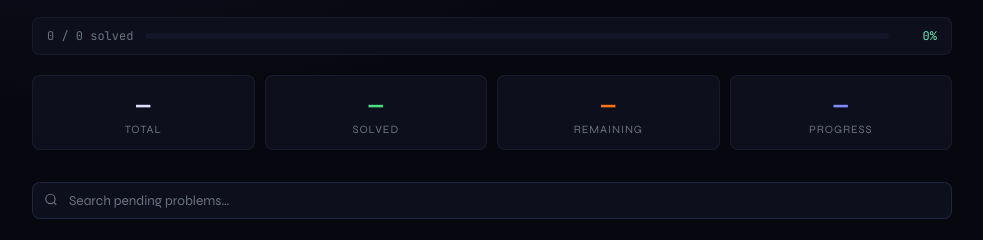
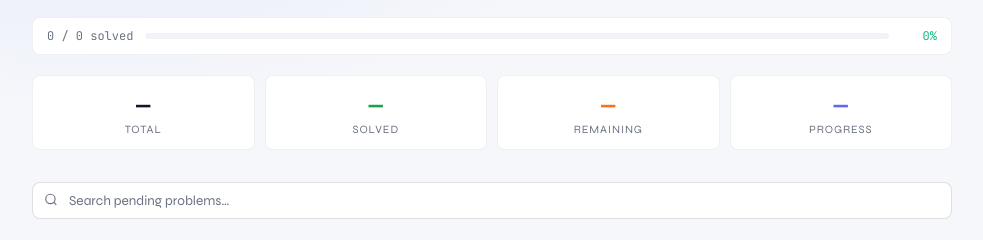
Before and after one commit to anshxs/dsasheet, a plain HTML site: page index.html in a window 1280 px wide. Shown: the part 85-325 px from the top of the page, without its empty margins (148-1131 px from the left). Drawn offline with Linux system fonts and the light colour scheme.

Commit message:
Update index.html

```diff
--- a/index.html
+++ b/index.html
@@ -9,20 +9,26 @@
     *, *::before, *::after { box-sizing: border-box; margin: 0; padding: 0; }
 
     :root {
-      --bg: #07080f;
-      --surface: #0d0f1c;
-      --surface2: #131628;
-      --border: rgba(148,163,255,0.08);
-      --border2: rgba(148,163,255,0.15);
-      --text: #dde1ff;
+  --bg: #f5f7fb;
+  --surface: #ffffff;
+  --surface2: #f1f3f9;
+
+  --border: rgba(0,0,0,0.06);
+  --border2: rgba(0,0,0,0.12);
+
+  --text: #0f172a;
   --muted: #6b7280;
-      --muted2: #8892a4;
-      --accent: #6ee7b7;
-      --accent2: #818cf8;
-      --link: #60a5fa;
-      --yt: #f87171;
-      --done: #4ade80;
-      --done-bg: rgba(74,222,128,0.08);
+  --muted2: #475569;
+
+  --accent: #10b981;     /* green */
+  --accent2: #6366f1;    /* indigo */
+
+  --link: #2563eb;
+  --yt: #ef4444;
+
+  --done: #16a34a;
+  --done-bg: rgba(22,163,74,0.08);
+
   --radius: 12px;
   --radius-sm: 8px;
 }
@@ -36,8 +42,8 @@
 
     body {
   background-image:
-        radial-gradient(ellipse 60% 40% at 20% 0%, rgba(99,102,241,0.06) 0%, transparent 60%),
-        radial-gradient(ellipse 50% 35% at 80% 100%, rgba(110,231,183,0.04) 0%, transparent 60%);
+    radial-gradient(ellipse 60% 40% at 20% 0%, rgba(99,102,241,0.08) 0%, transparent 60%),
+    radial-gradient(ellipse 50% 35% at 80% 100%, rgba(16,185,129,0.06) 0%, transparent 60%);
 }
 
     .app { max-width: 960px; margin: 0 auto; padding: 2rem 1.25rem 4rem; }
@@ -57,7 +63,7 @@
 
     .logo-icon {
       width: 40px; height: 40px;
-      background: linear-gradient(135deg, #4f46e5, #7c3aed);
+  background: linear-gradient(135deg, #6366f1, #8b5cf6);
       border-radius: 10px;
       display: flex; align-items: center; justify-content: center;
       font-size: 20px;
@@ -316,7 +322,10 @@
       position: relative;
     }
 
-    .q-card:hover { border-color: var(--border2); background: var(--surface2); }
+    .q-card:hover {
+  border-color: rgba(0,0,0,0.12);
+  background: #f9fafc;
+}
 
     .q-card.solved {
       border-color: rgba(74,222,128,0.2);
@@ -405,16 +414,8 @@
     .q-cb:checked { background: var(--done); border-color: var(--done); }
 
     .q-cb:checked::after {
-      content: '';
-      position: absolute;
-      left: 4px; top: 1.5px;
-      width: 6px; height: 10px;
-      border: 2px solid #07080f;
-      border-top: none;
-      border-left: none;
-      transform: rotate(45deg);
+  border: 2px solid white;
 }
-
     .q-cb:hover:not(:checked) { border-color: var(--accent2); }
 
     /* ── DIVIDER ── */
```
Lines whose indentation alone changed are shown as unchanged.
